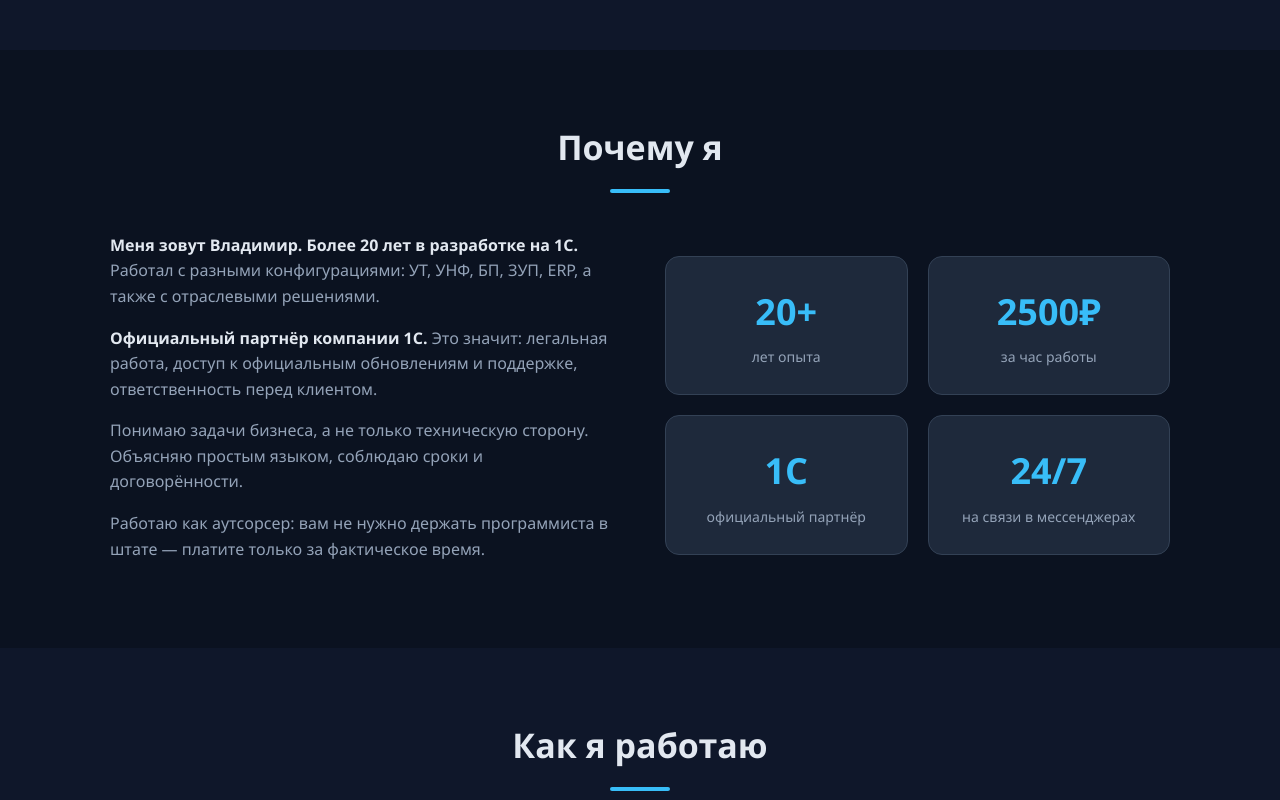
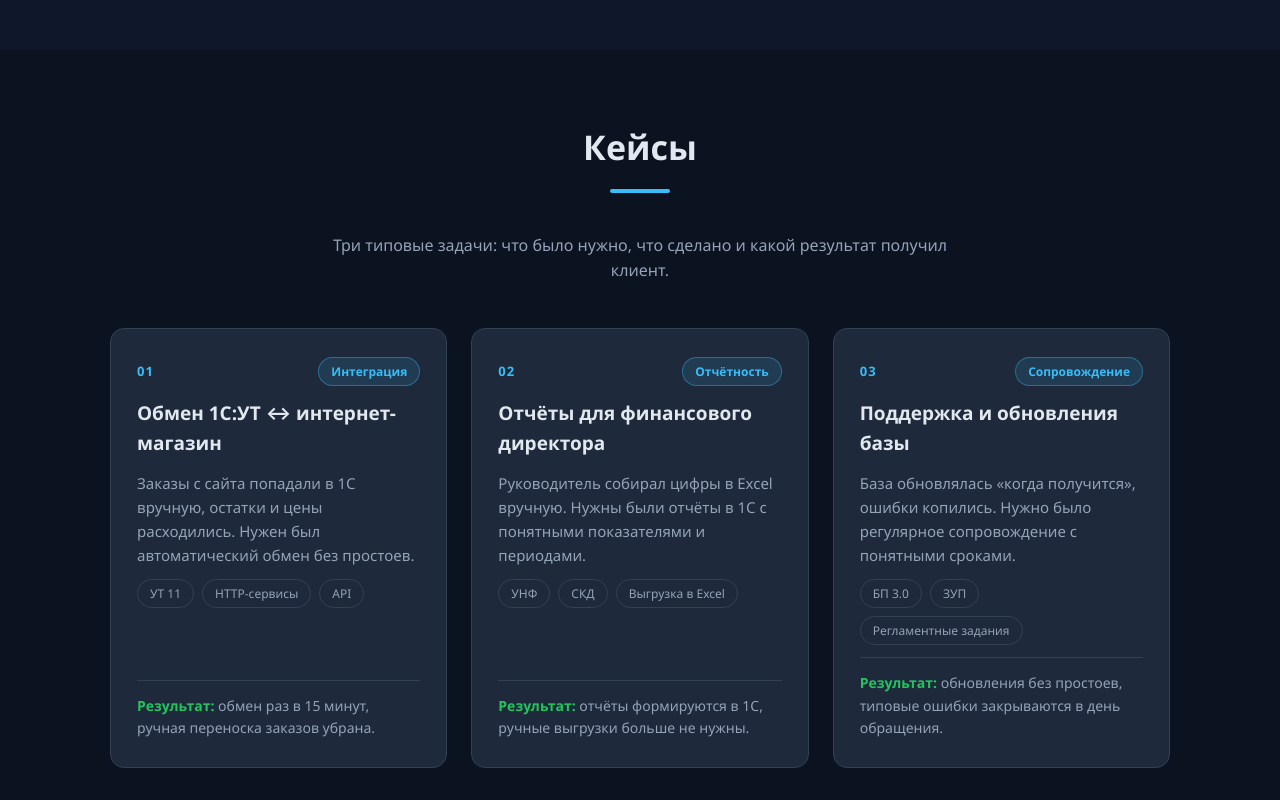
Before and after one commit to vladimirzinakov-lab/qwerty-it-site, a plain HTML site: page index.html in a window 1280 px wide. Shown: the part 1300-2100 px from the top of the page. Drawn offline with Linux system fonts and the light colour scheme.

Commit message:
Add cases block, open team.html for indexing, update sitemap/robots, photo placeholders, docs

```diff
--- a/css/style.css
+++ b/css/style.css
@@ -63,6 +63,20 @@ h2::after{content:'';display:block;width:60px;height:4px;background:var(--accent
 .card .icon{font-size:36px;margin-bottom:16px;line-height:1;}
 .card h3{font-size:19px;margin-bottom:10px;color:var(--accent);}
 .card p{color:var(--muted);font-size:15px;}
+
+/* ---------- Главная: кейсы ---------- */
+.cases{display:grid;grid-template-columns:repeat(auto-fit,minmax(300px,1fr));gap:24px;}
+.case{background:var(--card);border:1px solid var(--border);border-radius:14px;padding:28px 26px;display:flex;flex-direction:column;gap:12px;transition:.25s;}
+.case:hover{transform:translateY(-5px);border-color:var(--accent);}
+.case-top{display:flex;align-items:center;justify-content:space-between;gap:12px;}
+.case-num{font-size:13px;font-weight:800;letter-spacing:.08em;color:var(--accent);}
+.case-tag{font-size:12px;font-weight:600;padding:4px 12px;border-radius:50px;background:rgba(56,189,248,.12);border:1px solid rgba(56,189,248,.4);color:var(--accent);}
+.case h3{font-size:19px;color:var(--text);}
+.case p{color:var(--muted);font-size:15px;}
+.case-stack{display:flex;flex-wrap:wrap;gap:8px;list-style:none;}
+.case-stack li{font-size:12px;padding:4px 12px;border-radius:50px;border:1px solid var(--border);color:var(--muted);}
+.case-result{margin-top:auto;padding-top:14px;border-top:1px solid var(--border);font-size:14px;color:var(--muted);}
+.case-result strong{color:var(--accent2);}
 
 /* ---------- Главная: «Почему я» ---------- */
 .about-wrap{display:grid;grid-template-columns:1fr 1fr;gap:50px;align-items:center;}
@@ -187,7 +201,7 @@ footer{padding:30px 0;text-align:center;color:var(--muted);font-size:14px;border
 @media(prefers-reduced-motion:reduce){
   html{scroll-behavior:auto;}
   .reveal{opacity:1;transform:none;transition:none;}
-  .card:hover,.btn:hover,.role-card:hover{transform:none;}
+  .card:hover,.btn:hover,.role-card:hover,.case:hover{transform:none;}
 }
 
 /* ---------- Страница 404 ---------- */
--- a/index.html
+++ b/index.html
@@ -65,6 +65,7 @@
       <button class="nav-toggle" type="button" aria-label="Меню" aria-controls="primary-nav" aria-expanded="false">☰</button>
       <ul class="nav-links" id="primary-nav">
         <li><a href="#services">Услуги</a></li>
+        <li><a href="#cases">Кейсы</a></li>
         <li><a href="#about">Почему я</a></li>
         <li><a href="#steps">Как работаю</a></li>
         <li><a href="#faq">FAQ</a></li>
@@ -102,8 +103,56 @@
     </div>
   </section>
 
+  <!-- КЕЙСЫ -->
+  <section id="cases" class="section-alt">
+    <div class="container">
+      <h2>Кейсы</h2>
+      <p class="section-sub">Три типовые задачи: что было нужно, что сделано и какой результат получил клиент.</p>
+      <!-- TODO: заменить демонстрационные кейсы на реальные проекты (с согласия клиентов) -->
+      <div class="cases">
+
+        <article class="case reveal">
+          <div class="case-top"><span class="case-num">01</span><span class="case-tag">Интеграция</span></div>
+          <h3>Обмен 1С:УТ ↔ интернет-магазин</h3>
+          <p>Заказы с сайта попадали в 1С вручную, остатки и цены расходились. Нужен был автоматический обмен без простоев.</p>
+          <ul class="case-stack">
+            <li>УТ 11</li>
+            <li>HTTP-сервисы</li>
+            <li>API</li>
+          </ul>
+          <div class="case-result"><strong>Результат:</strong> обмен раз в 15 минут, ручная переноска заказов убрана.</div>
+        </article>
+
+        <article class="case reveal">
+          <div class="case-top"><span class="case-num">02</span><span class="case-tag">Отчётность</span></div>
+          <h3>Отчёты для финансового директора</h3>
+          <p>Руководитель собирал цифры в Excel вручную. Нужны были отчёты в 1С с понятными показателями и периодами.</p>
+          <ul class="case-stack">
+            <li>УНФ</li>
+            <li>СКД</li>
+            <li>Выгрузка в Excel</li>
+          </ul>
+          <div class="case-result"><strong>Результат:</strong> отчёты формируются в 1С, ручные выгрузки больше не нужны.</div>
+        </article>
+
+        <article class="case reveal">
+          <div class="case-top"><span class="case-num">03</span><span class="case-tag">Сопровождение</span></div>
+          <h3>Поддержка и обновления базы</h3>
+          <p>База обновлялась «когда получится», ошибки копились. Нужно было регулярное сопровождение с понятными сроками.</p>
+          <ul class="case-stack">
+            <li>БП 3.0</li>
+            <li>ЗУП</li>
+            <li>Регламентные задания</li>
+          </ul>
+          <div class="case-result"><strong>Результат:</strong> обновления без простоев, типовые ошибки закрываются в день обращения.</div>
+        </article>
+
+      </div>
+    </div>
+  </section>
+
   <!-- ПОЧЕМУ Я -->
-  <section id="about" class="section-alt">
+  <section id="about">
     <div class="container">
       <h2>Почему я</h2>
       <div class="about-wrap">
@@ -124,7 +173,7 @@
   </section>
 
   <!-- КАК Я РАБОТАЮ -->
-  <section id="steps">
+  <section id="steps" class="section-alt">
     <div class="container">
       <h2>Как я работаю</h2>
       <div class="steps">
@@ -137,7 +186,7 @@
   </section>
 
   <!-- КОНФИГУРАЦИИ -->
-  <section id="configs" class="section-alt">
+  <section id="configs">
     <div class="container">
       <h2>С какими конфигурациями работаю</h2>
       <div class="tags reveal">
@@ -154,7 +203,7 @@
   </section>
 
   <!-- ОТЗЫВЫ -->
-  <section id="reviews">
+  <section id="reviews" class="section-alt">
     <div class="container">
       <h2>Отзывы</h2>
       <!-- TODO: заменить демонстрационные отзывы на реальные (с согласия клиентов) -->
@@ -176,7 +225,7 @@
   </section>
 
   <!-- FAQ -->
-  <section id="faq" class="section-alt">
+  <section id="faq">
     <div class="container">
       <h2>Частые вопросы</h2>
       <div class="faq reveal">
@@ -205,7 +254,7 @@
   </section>
 
   <!-- ПРЕВЬЮ КОМАНДЫ -->
-  <section id="team-preview">
+  <section id="team-preview" class="section-alt">
     <div class="container">
       <h2>Команда под проект</h2>
       <p class="section-sub">Модель команды, которую можно собрать под ваш проект — от аналитика до руководителя.</p>
```
Also changed, not shown: sitemap.xml (+6 -1 lines), team.html (+10 -3 lines), robots.txt, 2 other files.
